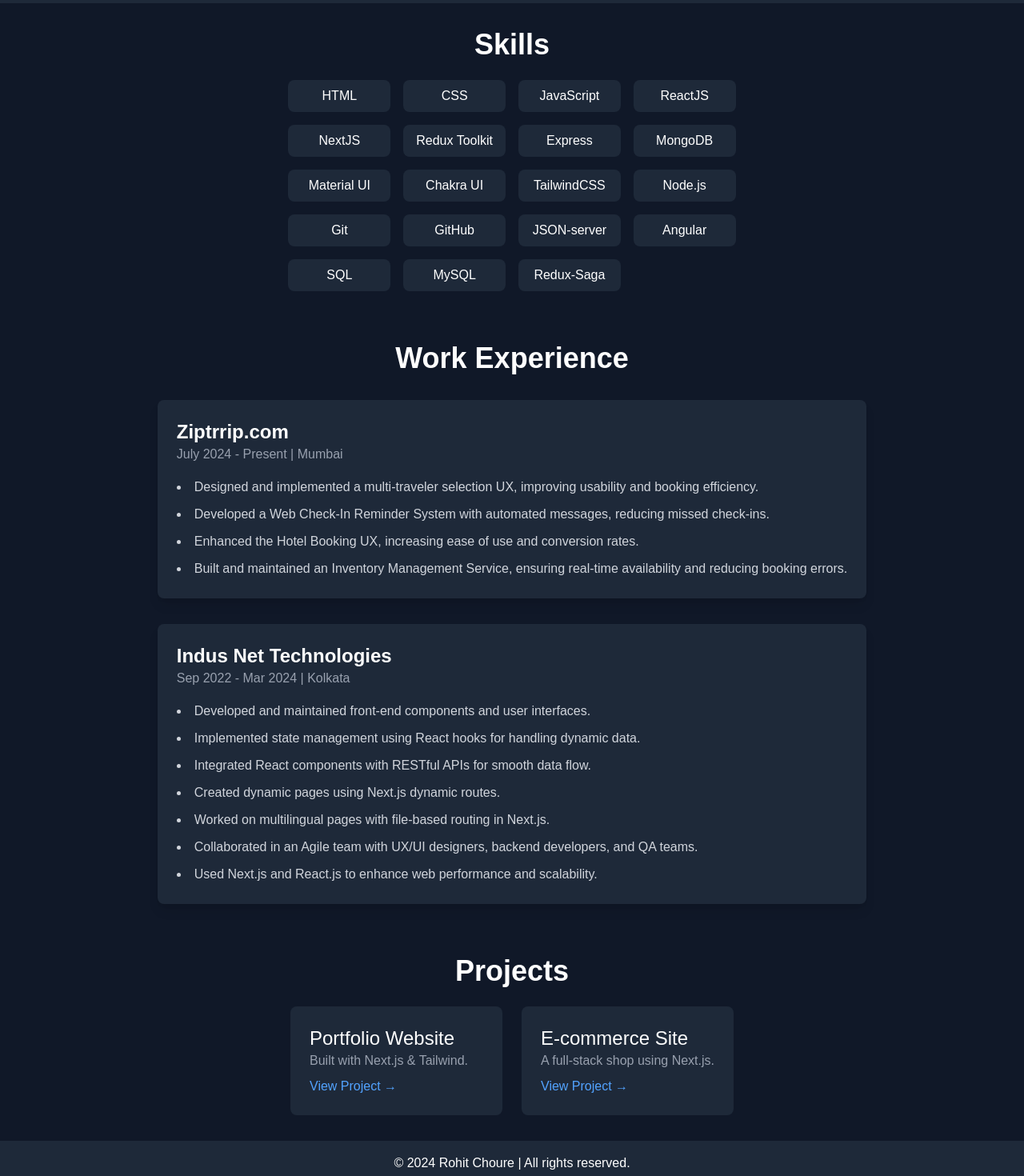
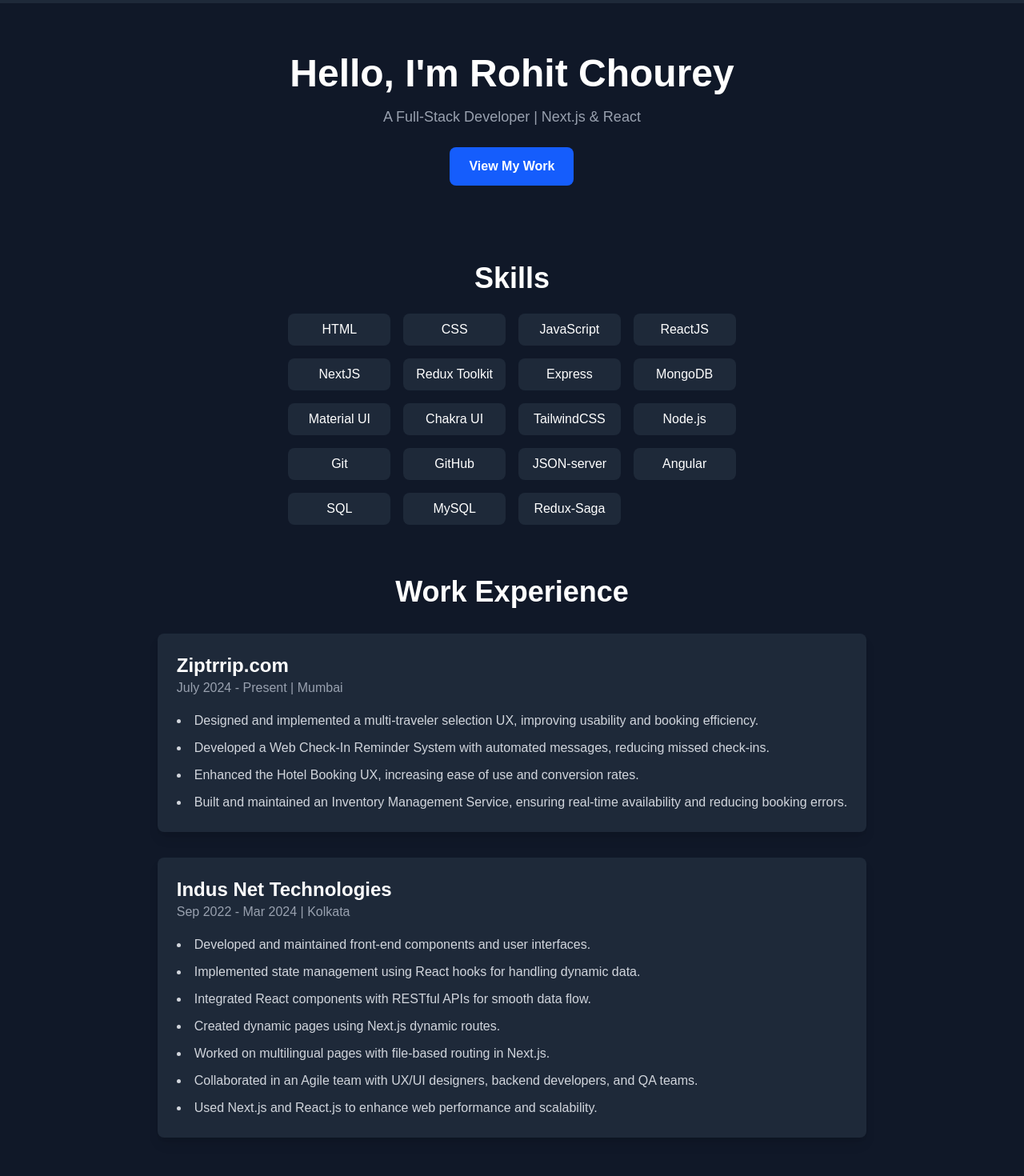
Before and after one commit to rohitchourey0809/rohitChoureyNextPortfolio0809, a Next.js app: page / in a window 1280 px wide. Shown: the part 60-1530 px from the top of the page at 80% size. Built offline with nearby package versions, Linux system fonts and the light colour scheme.

Commit message:
Profile updated adn reduce gap

```diff
--- a/src/app/page.js
+++ b/src/app/page.js
@@ -2,6 +2,7 @@
 import Projects from "@/components/Projects";
 import WorkExperience from "@/components/WorkExperience";
 import Skills from "@/components/Skills";
+import Profile from "@/components/Profile";
 
 
 
@@ -9,6 +10,7 @@
 export default function Home() {
   return (
     <main className="flex flex-col items-center justify-center min-h-screen bg-gray-900 text-white">
+      <Profile/>
       <Skills/>
       <WorkExperience/>
       <Projects />
--- a/src/components/Footer.js
+++ b/src/components/Footer.js
@@ -3,7 +3,7 @@
 export default function Footer() {
   return (
     <footer className="bg-gray-800 text-white p-4 text-center">
-      <p>&copy; 2024 Rohit Choure | All rights reserved.</p>
+      <p>&copy; 2025 Rohit Chourey | All rights reserved.</p>
     </footer>
   );
 }
--- a/src/components/Profile.js
+++ b/src/components/Profile.js
@@ -3,7 +3,7 @@
 
 export default function Profile() {
   return (
-    <section className="flex flex-col items-center justify-center h-screen bg-gray-900 text-white text-center px-6">
+    <section className="flex flex-col items-center justify-center bg-gray-900 text-white text-center px-6 py-16">
       {/* Animated Heading */}
       <motion.h1
         className="text-5xl font-bold"
@@ -11,7 +11,7 @@
         animate={{ opacity: 1, y: 0 }}
         transition={{ duration: 0.8 }}
       >
-        Hello, I&apos;m Rohit Choure
+        Hello, I&apos;m Rohit Chourey
       </motion.h1>
 
       {/* Subtitle */}
```
